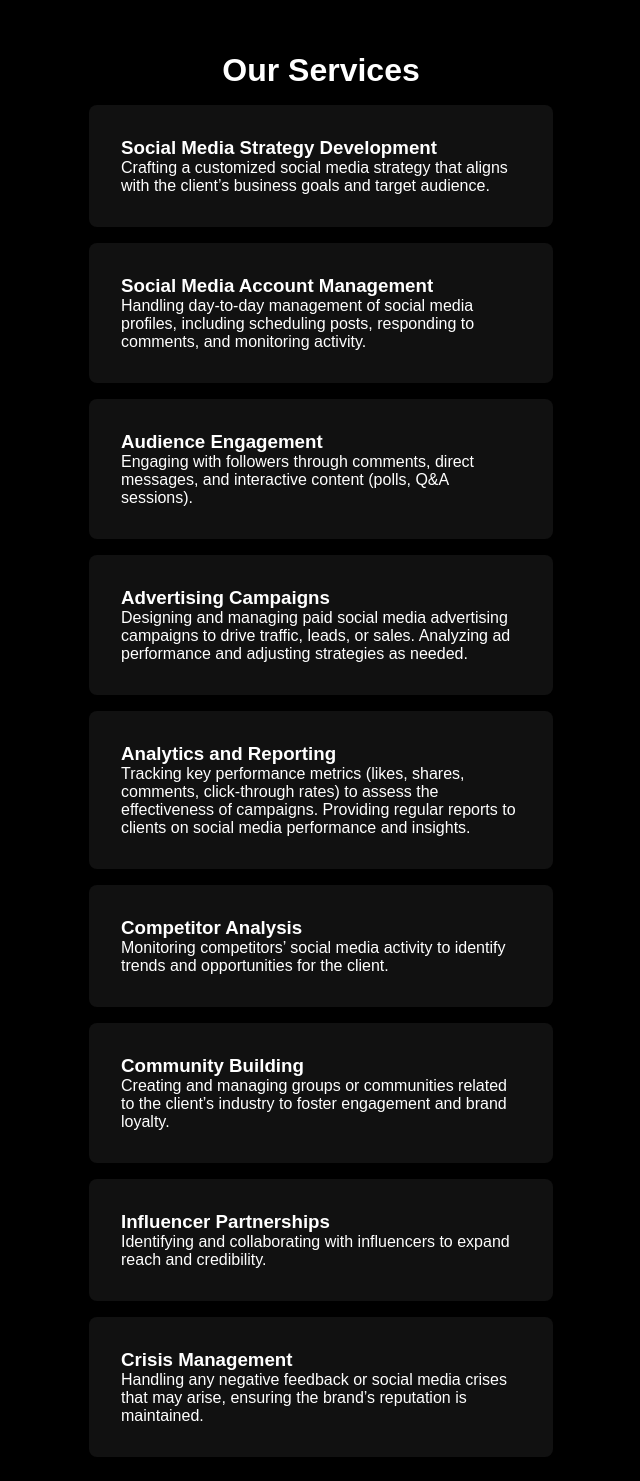
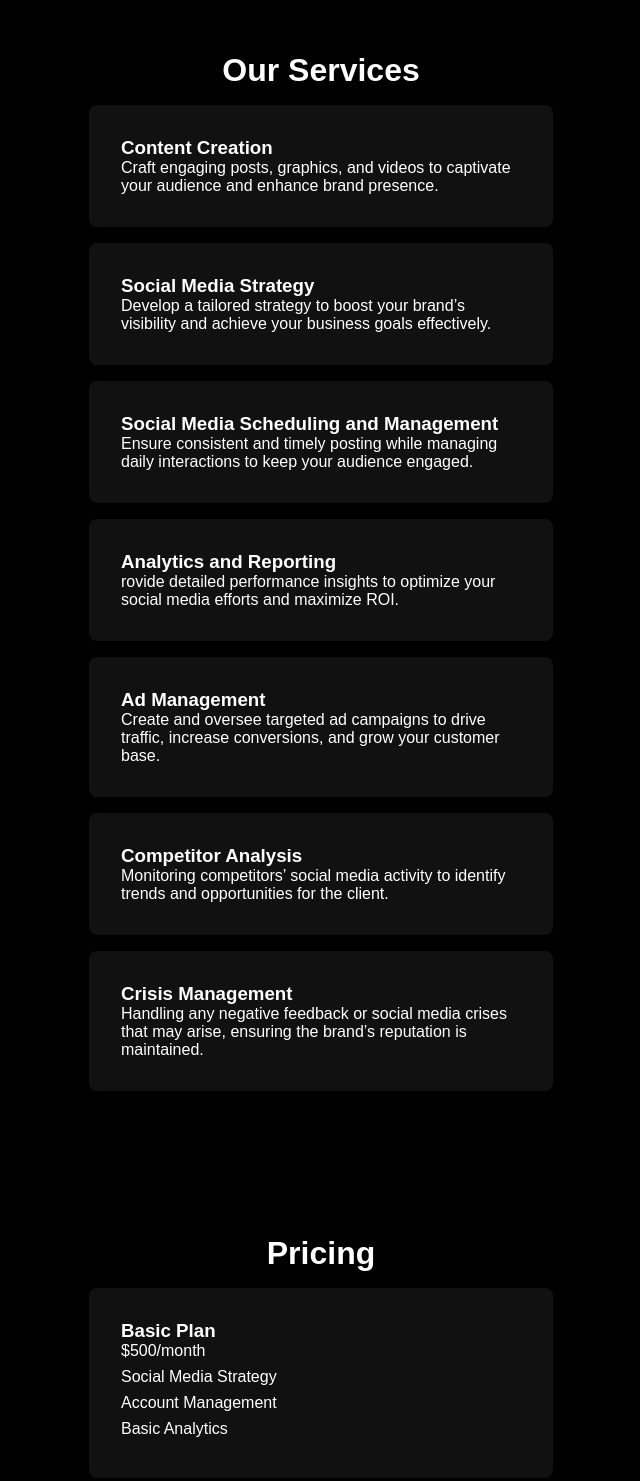
Before and after one commit to MRCMERCY/MRC-Media, a plain HTML site: page index.html in a window 1280 px wide. Shown: the part 940-2421 px from the top of the page, without its empty margins (319-959 px from the left). Drawn offline with nearby package versions, Linux system fonts and the light colour scheme.

Commit message:
index.html

```diff
--- a/index.html
+++ b/index.html
@@ -3,7 +3,7 @@
 <head>
     <meta charset="UTF-8">
     <meta name="viewport" content="width=device-width, initial-scale=1.0">
-    <title>MRC Marketing Agnecy</title>
+    <title>MRC Media</title>
     <link rel="stylesheet" href="styles.css">
     <link rel="stylesheet" href="https://cdnjs.cloudflare.com/ajax/libs/aos/2.3.4/aos.css">
     <script src="https://cdnjs.cloudflare.com/ajax/libs/aos/2.3.4/aos.js"></script>
@@ -26,8 +26,8 @@
                 <source src="video.mp4" type="video/mp4">
             </video>
             <div class="hero-text">
-                <h1>MRC Marketing Agnecy</h1>
-                <p>Elevating Brands, One Click at a Time</p>
+                <h1>MRC Management Agnecy</h1>
+                <p>Your Business Autopilot</p>
             </div>
         </div>
     </section>
@@ -35,38 +35,30 @@
     <section id="services">
         <h2>Our Services</h2>
         <div class="service-card" data-aos="fade-up">
-            <h3>Social Media Strategy Development</h3>
-            <p>Crafting a customized social media strategy that aligns with the client’s business goals and target audience.</p>
+            <h3>Content Creation</h3>
+            <p>Craft engaging posts, graphics, and videos to captivate your audience and enhance brand presence.</p>
         </div>
         <div class="service-card" data-aos="fade-up" data-aos-delay="100">
-            <h3>Social Media Account Management</h3>
-            <p>Handling day-to-day management of social media profiles, including scheduling posts, responding to comments, and monitoring activity.</p>
+            <h3>Social Media Strategy</h3>
+            <p>Develop a tailored strategy to boost your brand’s visibility and achieve your business goals effectively.</p>
         </div>
         <div class="service-card" data-aos="fade-up" data-aos-delay="200">
-            <h3>Audience Engagement</h3>
-            <p>Engaging with followers through comments, direct messages, and interactive content (polls, Q&A sessions).</p>
+            <h3>Social Media Scheduling and Management</h3>
+            <p>Ensure consistent and timely posting while managing daily interactions to keep your audience engaged.</p>
         </div>
         <div class="service-card" data-aos="fade-up" data-aos-delay="300">
-            <h3>Advertising Campaigns</h3>
-            <p>Designing and managing paid social media advertising campaigns to drive traffic, leads, or sales. Analyzing ad performance and adjusting strategies as needed.</p>
+            <h3>Analytics and Reporting</h3>
+            <p>rovide detailed performance insights to optimize your social media efforts and maximize ROI.</p>
         </div>
         <div class="service-card" data-aos="fade-up" data-aos-delay="400">
-            <h3>Analytics and Reporting</h3>
-            <p>Tracking key performance metrics (likes, shares, comments, click-through rates) to assess the effectiveness of campaigns. Providing regular reports to clients on social media performance and insights.</p>
+            <h3>Ad Management</h3>
+            <p>Create and oversee targeted ad campaigns to drive traffic, increase conversions, and grow your customer base.</p>
         </div>
         <div class="service-card" data-aos="fade-up" data-aos-delay="500">
             <h3>Competitor Analysis</h3>
             <p>Monitoring competitors’ social media activity to identify trends and opportunities for the client.</p>
         </div>
         <div class="service-card" data-aos="fade-up" data-aos-delay="600">
-            <h3>Community Building</h3>
-            <p>Creating and managing groups or communities related to the client’s industry to foster engagement and brand loyalty.</p>
-        </div>
-        <div class="service-card" data-aos="fade-up" data-aos-delay="700">
-            <h3>Influencer Partnerships</h3>
-            <p>Identifying and collaborating with influencers to expand reach and credibility.</p>
-        </div>
-        <div class="service-card" data-aos="fade-up" data-aos-delay="800">
             <h3>Crisis Management</h3>
             <p>Handling any negative feedback or social media crises that may arise, ensuring the brand’s reputation is maintained.</p>
         </div>
```
